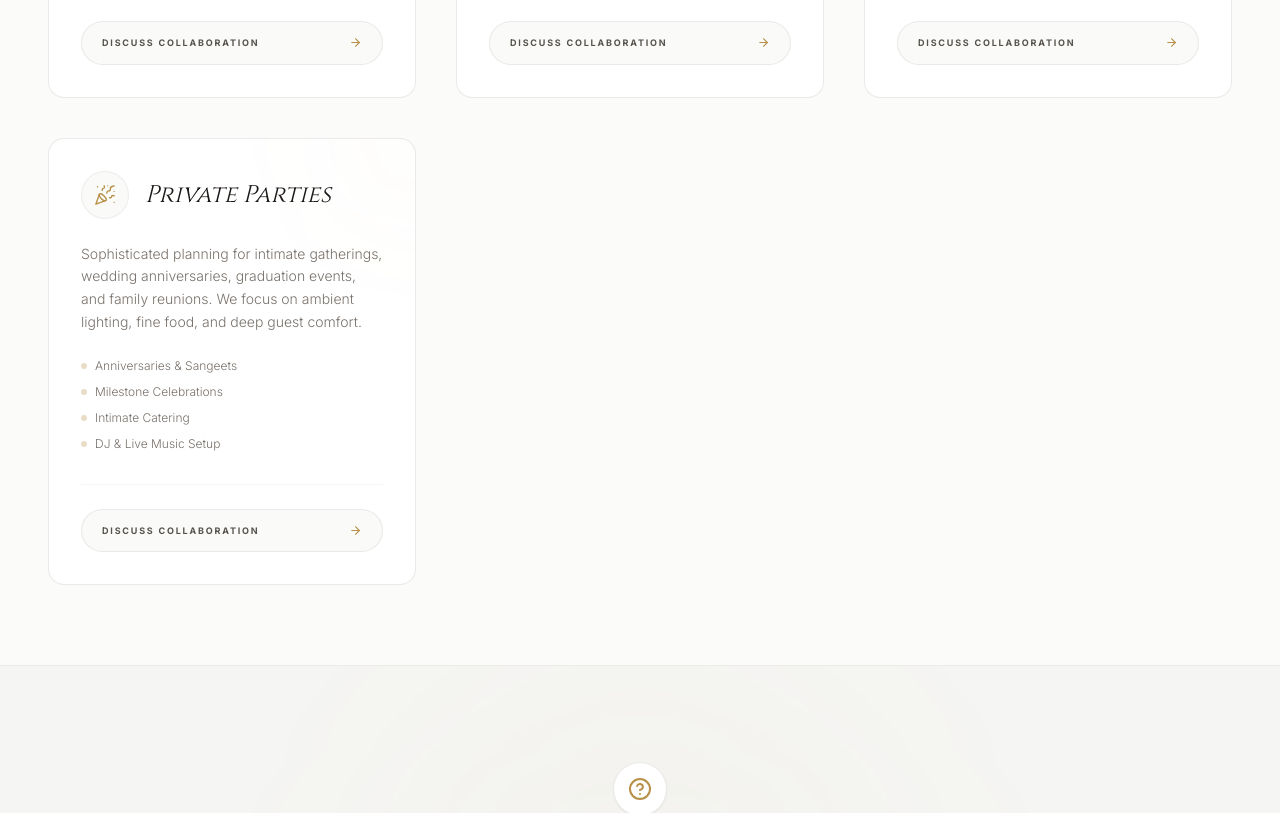
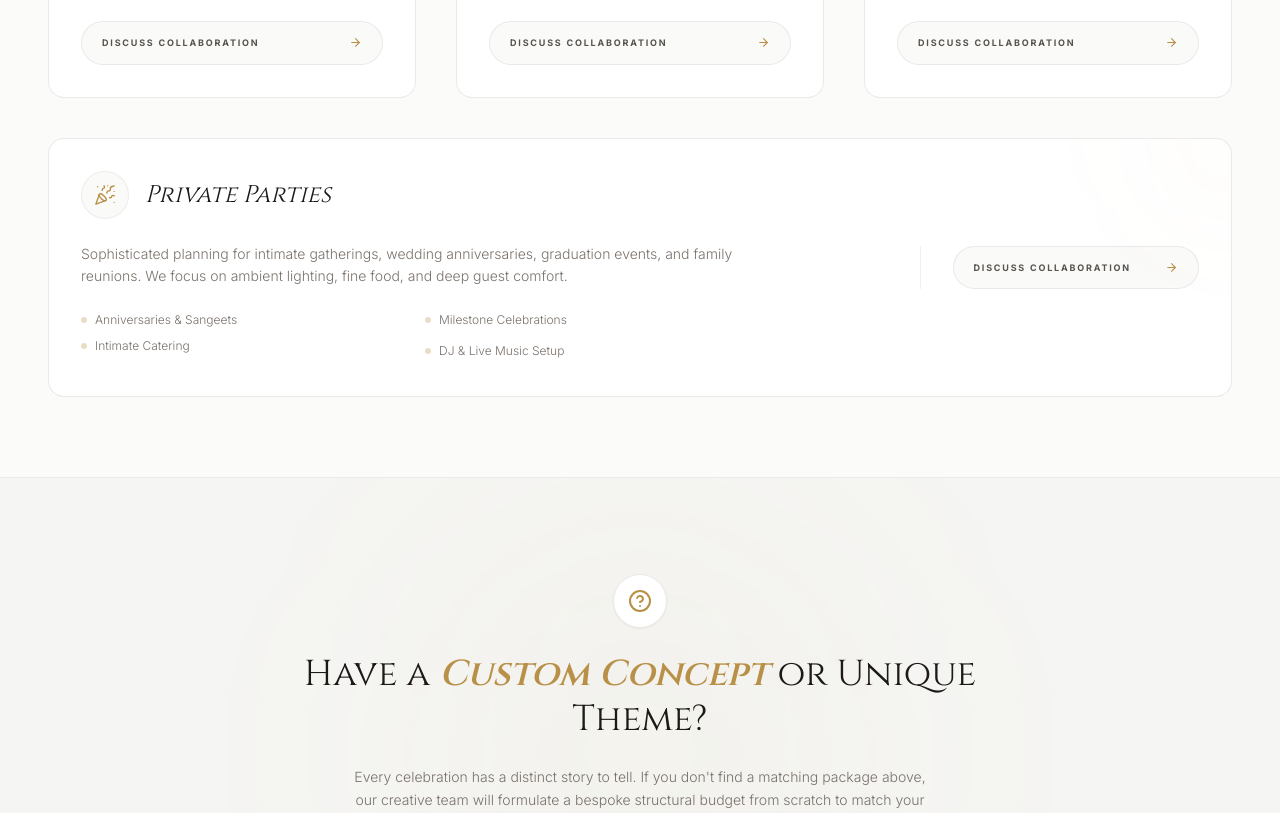
Before and after one commit to Shashank23codes/Event-Management_template2, a React (Vite) app: page /Segments in a window 1280 px wide. Shown: the part 1580-2393 px from the top of the page. Built offline with nearby package versions, Linux system fonts and the light colour scheme; a web font is replaced by a local one.

Commit message:
feat: add Segments page and reusable SegmentCard component for event offerings

```diff
--- a/src/components/SegmentCard.jsx
+++ b/src/components/SegmentCard.jsx
@@ -2,7 +2,7 @@ import { motion } from 'framer-motion';
 import * as Icons from 'lucide-react';
 import { Link } from 'react-router-dom';
 
-const SegmentCard = ({ Segment }) => {
+const SegmentCard = ({ Segment, className = '', isFullWidth = false }) => {
   // Dynamically resolve the icon from Lucide React
   const IconComponent = Icons[Segment.icon] || Icons.Sparkles;
 
@@ -26,12 +26,14 @@ const SegmentCard = ({ Segment }) => {
         Segment.badge
           ? 'border-[#b89047]/40 shadow-xs'
           : 'border-stone-200/80'
-      } group hover:border-festival-orange/40 hover:shadow-md`}
+      } group hover:border-festival-orange/40 hover:shadow-md ${className} ${
+        isFullWidth ? 'lg:flex-row lg:items-center lg:gap-8' : ''
+      }`}
     >
       {/* Subtle Glow Effect on Hover */}
       <div className="absolute -right-20 -top-20 w-40 h-40 rounded-full bg-festival-orange/3 blur-3xl group-hover:bg-festival-orange/5 transition-all duration-500 pointer-events-none" />
 
-      <div>
+      <div className={isFullWidth ? "lg:flex-1" : ""}>
         {/* Luxury Badge */}
         {Segment.badge && (
           <span className="absolute top-6 right-6 inline-flex items-center gap-1 rounded-full bg-[#fdfbf7] px-3.5 py-1 text-[8px] font-bold uppercase tracking-[0.2em] text-[#b89047] border border-[#b89047]/20 shadow-xs">
@@ -51,12 +53,12 @@ const SegmentCard = ({ Segment }) => {
         </div>
 
         {/* Description */}
-        <p className="text-stone-500 text-xs md:text-sm font-light leading-relaxed mb-6">
+        <p className={`text-stone-500 text-xs md:text-sm font-light leading-relaxed mb-6 ${isFullWidth ? 'lg:max-w-2xl' : ''}`}>
           {Segment.description}
         </p>
 
         {/* Detailed Points */}
-        <ul className="space-y-2.5 mb-8">
+        <ul className={`space-y-2.5 mb-8 ${isFullWidth ? 'lg:grid lg:grid-cols-2 lg:gap-x-4 lg:mb-0 lg:max-w-2xl' : ''}`}>
           {Segment.details.map((detail, idx) => (
             <li key={idx} className="flex items-center gap-2 text-xs text-stone-500 font-light">
               <span className="w-1.5 h-1.5 rounded-full bg-festival-orange/30" />
@@ -67,7 +69,9 @@ const SegmentCard = ({ Segment }) => {
       </div>
 
       {/* Action Button - Discuss Collaboration */}
-      <div className="pt-6 border-t border-stone-100 flex items-center justify-between gap-4 mt-auto">
+      <div className={`pt-6 border-t border-stone-100 flex items-center justify-between gap-4 mt-auto ${
+        isFullWidth ? 'lg:pt-0 lg:border-t-0 lg:border-l lg:border-stone-200/60 lg:pl-8 lg:mt-0 lg:w-1/4 lg:flex-shrink-0' : ''
+      }`}>
         <Link
           to="/contact"
           state={{ selectedEvent: Segment.title }}
--- a/src/pages/Segments.jsx
+++ b/src/pages/Segments.jsx
@@ -73,9 +73,17 @@ const Segments = () => {
             animate="visible"
             className="grid grid-cols-1 md:grid-cols-2 lg:grid-cols-3 gap-8 lg:gap-10"
           >
-            {SegmentsData.map((Segment) => (
-              <SegmentCard key={Segment.id} Segment={Segment} />
-            ))}
+            {SegmentsData.map((Segment, index) => {
+              const isLast = index === SegmentsData.length - 1;
+              return (
+                <SegmentCard
+                  key={Segment.id}
+                  Segment={Segment}
+                  isFullWidth={isLast}
+                  className={isLast ? "md:col-span-2 lg:col-span-3" : ""}
+                />
+              );
+            })}
           </motionFramer.div>
 
         </div>
```
